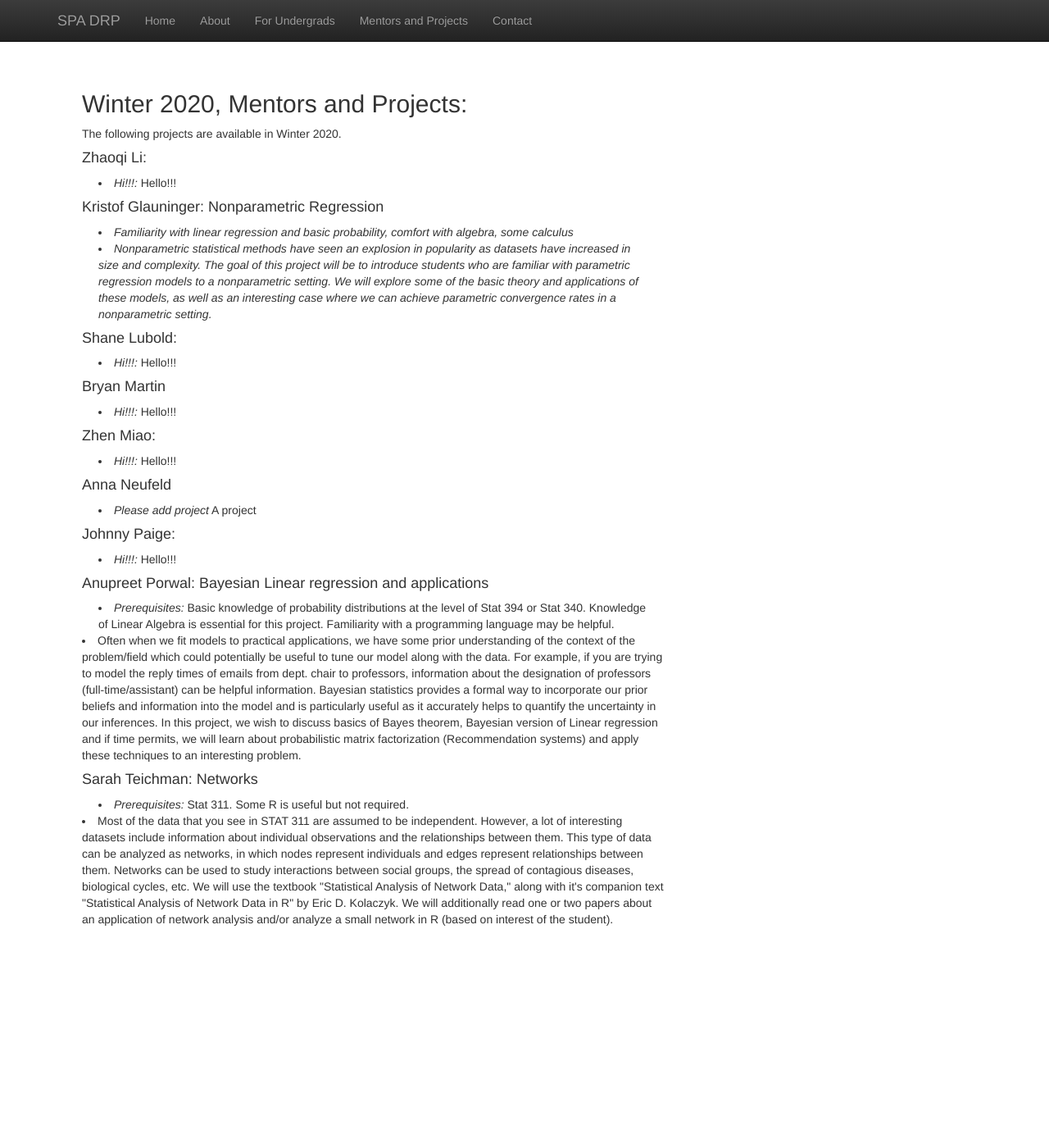
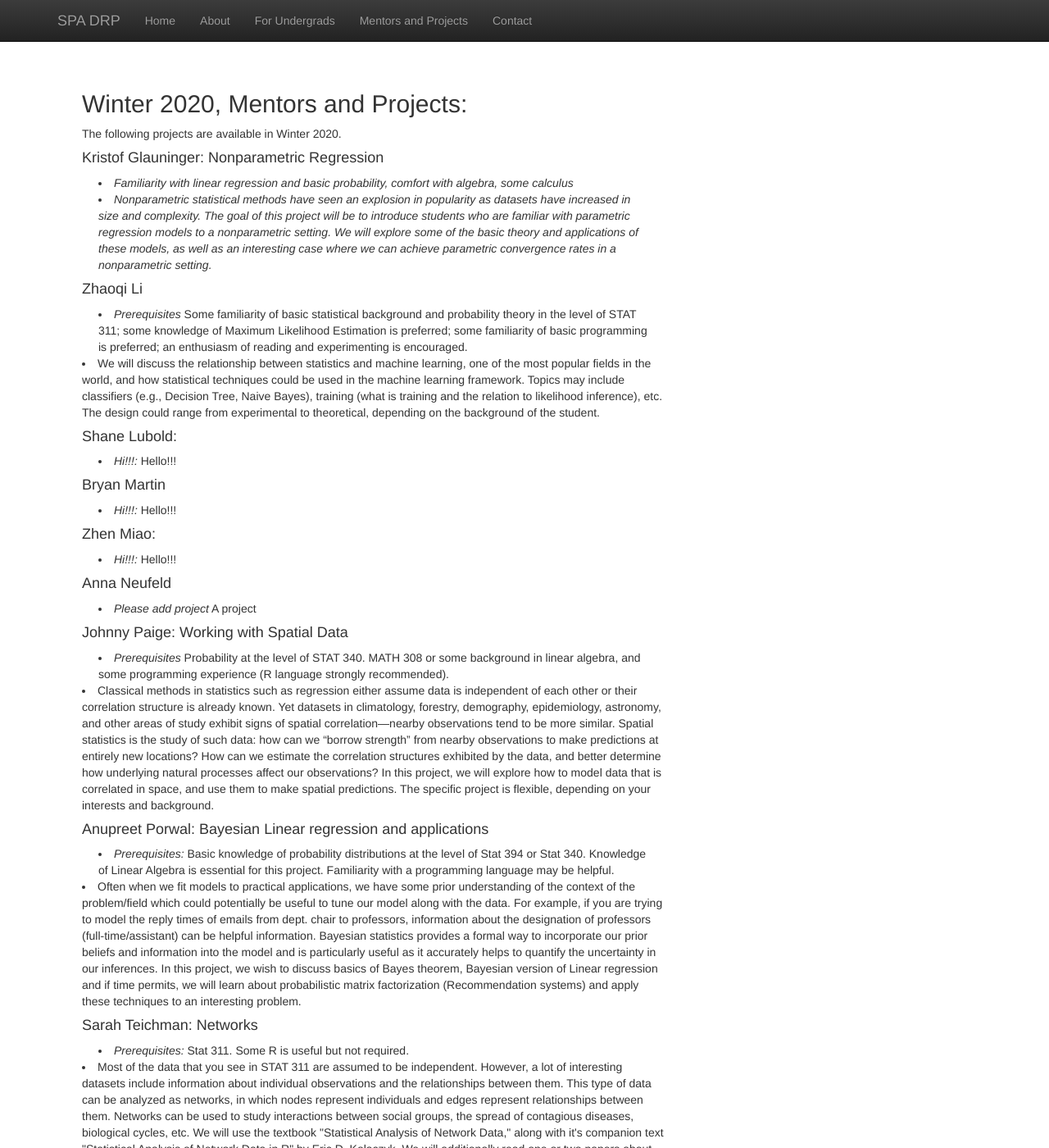
Before and after one commit to anna-neufeld/spa_drp, a Jekyll site: the page built from mentors.html, in a window 1280 px wide and 1400 px high. Shown: the whole window at 82% size. Built offline with Jekyll 4.4.1, drawn with Linux system fonts in a browser that asks for light colours; nearby versions of some CDN libraries; library files that are not in the unit come from our copies.

Commit message:
Adding project descriptions

```diff
--- a/mentors.html
+++ b/mentors.html
@@ -7,10 +7,6 @@ title:  'Current Mentors and Project Descriptions'
 <div class="col-md-8">
   <h2 class="featurette-heading">Winter 2020, Mentors and Projects: </h2>
   <p> The following projects are available in Winter 2020. </p>
-  <h4>Zhaoqi Li:</h4>
-  <p class="content" style="padding:0px;margin:0px 20px 0px;">
-      <li style="padding:0px;margin:0px 20px 0px;"> <i>Hi!!!:</i> Hello!!! </li>
-  </p>
   <h4> Kristof Glauninger: Nonparametric Regression </h4>
   <p class="content" style="padding:0px;margin:0px 20px 0px;">
       <li style="padding:0px;margin:0px 20px 0px;"> <i> Familiarity with linear regression and basic probability, comfort with algebra, some calculus
@@ -21,7 +17,20 @@ title:  'Current Mentors and Project Descriptions'
   models to a nonparametric setting. We will explore some of the basic theory and applications of these models,
   as well as an interesting case where we can achieve parametric convergence rates in a nonparametric setting.
 </i> </li>
-
+  </p>
+  <h4>Zhaoqi Li</h4>
+  <p class="content" style="padding:0px;margin:0px 20px 0px;">
+      <li style="padding:0px;margin:0px 20px 0px;"> <i> Prerequisites</i> Some familiarity of basic statistical background
+        and probability theory in the level of STAT 311;
+        some knowledge of Maximum Likelihood Estimation is preferred;
+        some familiarity of basic programming is preferred;
+         an enthusiasm of reading and experimenting is encouraged.  </li>
+         <li> We will discuss the relationship between statistics and machine learning, one of the most popular fields in the world,
+           and how statistical techniques could be used in the machine learning framework.
+            Topics may include classifiers (e.g., Decision Tree, Naive Bayes),
+             training (what is training and the relation to likelihood inference), etc.
+           The design could range from experimental to theoretical,
+           depending on the background of the student. </li>
   </p>
   <h4>Shane Lubold:</h4>
   <p class="content" style="padding:0px;margin:0px 20px 0px;">
@@ -39,9 +48,11 @@ title:  'Current Mentors and Project Descriptions'
 <p class="content" style="padding:0px;margin:0px 20px 0px;">
     <li style="padding:0px;margin:0px 20px 0px;"> <i>Please add project</i> A project</li>
 </p>
-<h4>Johnny Paige:</h4>
+<h4>Johnny Paige: Working with Spatial Data</h4>
 <p class="content" style="padding:0px;margin:0px 20px 0px;">
-    <li style="padding:0px;margin:0px 20px 0px;"> <i>Hi!!!:</i> Hello!!! </li>
+    <li style="padding:0px;margin:0px 20px 0px;"> <i> Prerequisites </i> Probability at the level of STAT 340. MATH 308 or some background in linear algebra, and some programming experience (R language strongly recommended). </li>
+    <li> Classical methods in statistics such as regression either assume data is independent of each other or their correlation structure is already known.  Yet datasets in climatology, forestry, demography, epidemiology, astronomy, and other areas of study exhibit signs of spatial correlation—nearby observations tend to be more similar. Spatial statistics is the study of such data: how can we “borrow strength” from nearby observations to make predictions at entirely new locations? How can we estimate the correlation structures exhibited by the data, and better determine how underlying natural processes affect our observations? In this project, we will explore how to model data that is correlated in space, and use them to make spatial predictions. The specific project is flexible, depending on your interests and background.
+    </li>
 </p>
 <h4>Anupreet Porwal: Bayesian Linear regression and applications </h4>
 <p class="content" style="padding:0px;margin:0px 20px 0px;">
```
